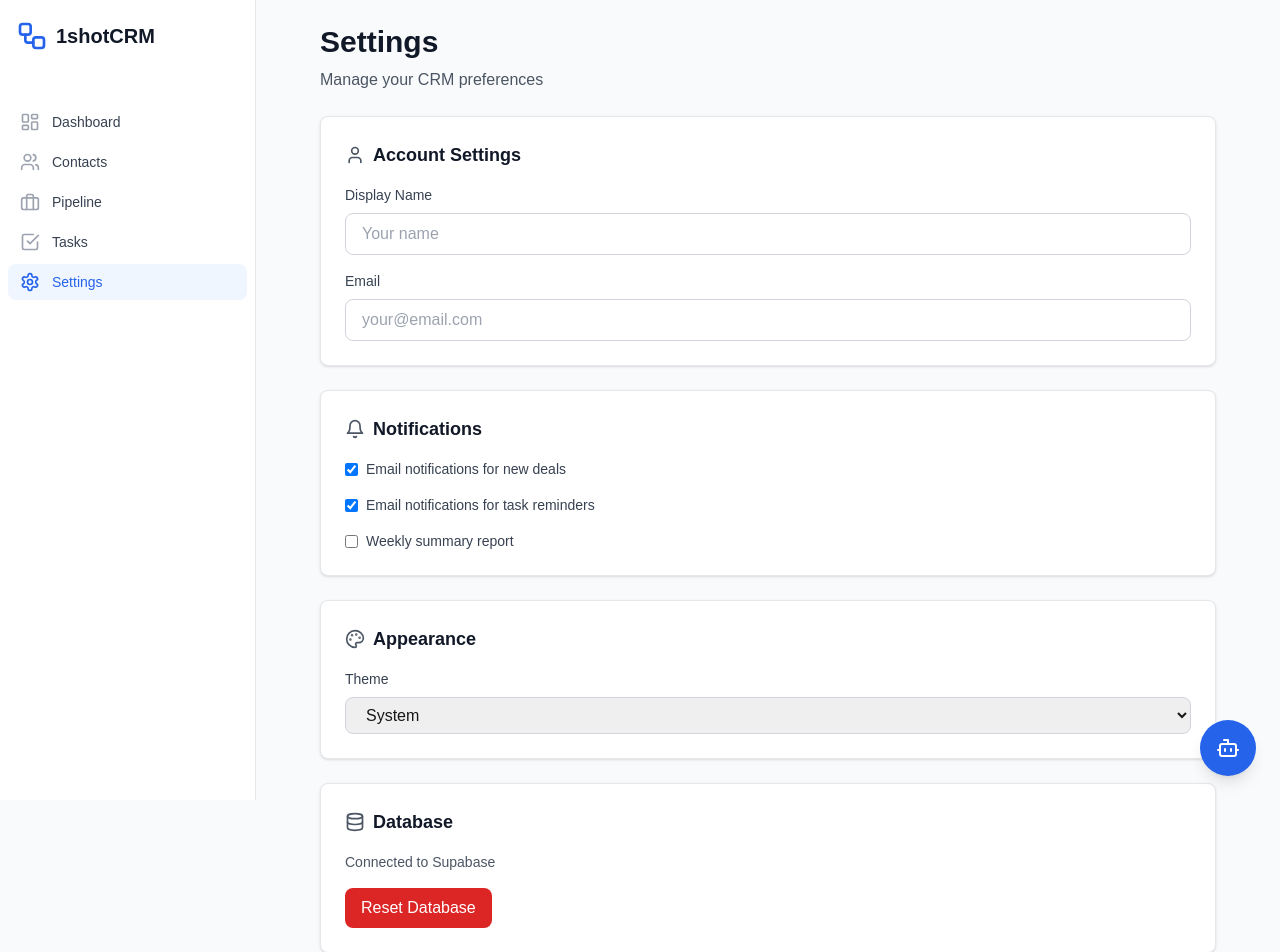
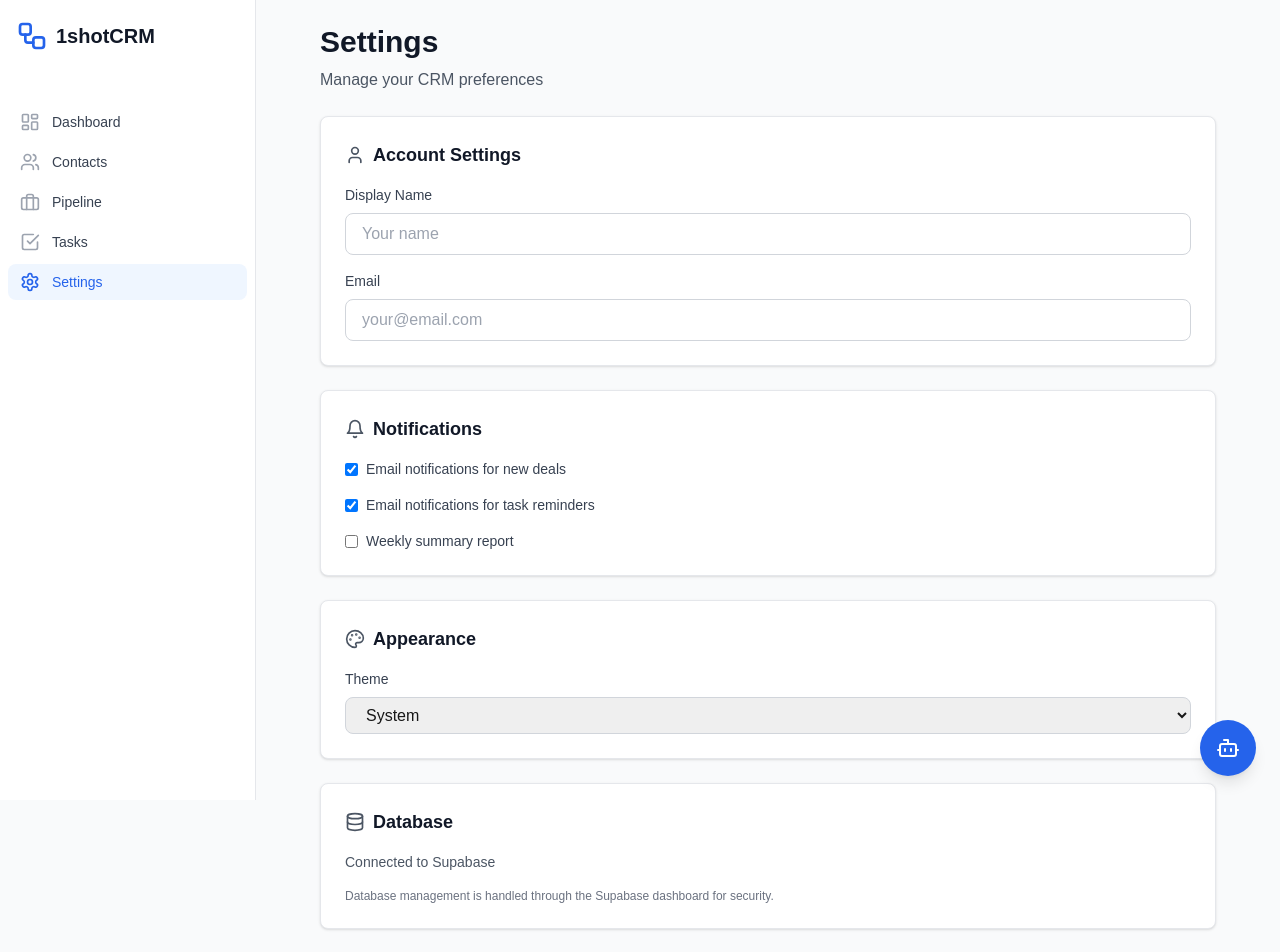
Before and after one commit to Idea-R/1shotCRM, a Next.js app: page /settings in a window 1280 px wide. Shown: the top 952 px of the page. Built offline with nearby package versions, Linux system fonts and the light colour scheme.

Commit message:
SECURITY FIX: Remove dangerous Reset Database button from settings page

```diff
--- a/app/settings/page.tsx
+++ b/app/settings/page.tsx
@@ -93,9 +93,9 @@ export default function SettingsPage() {
               <p className="text-sm text-gray-600 dark:text-gray-400">
                 Connected to Supabase
               </p>
-              <button className="px-4 py-2 bg-red-600 hover:bg-red-700 text-white rounded-lg transition-colors">
-                Reset Database
-              </button>
+              <p className="text-xs text-gray-500 dark:text-gray-500">
+                Database management is handled through the Supabase dashboard for security.
+              </p>
             </div>
           </div>
         </div>
```
